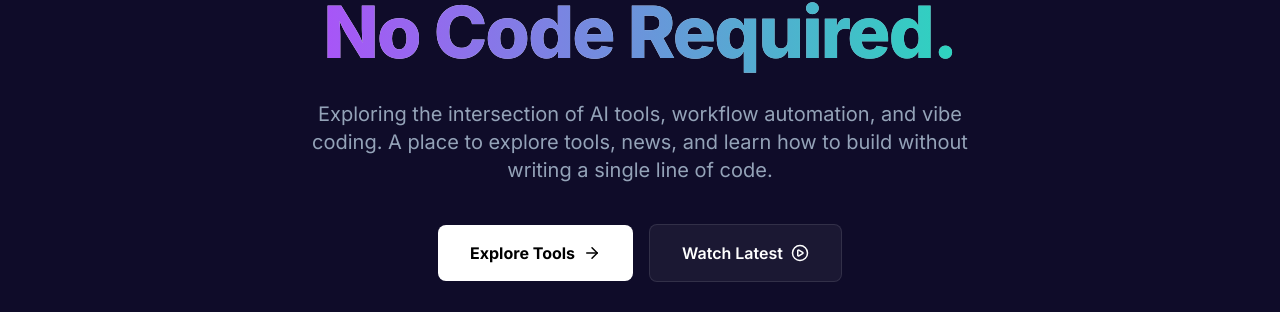
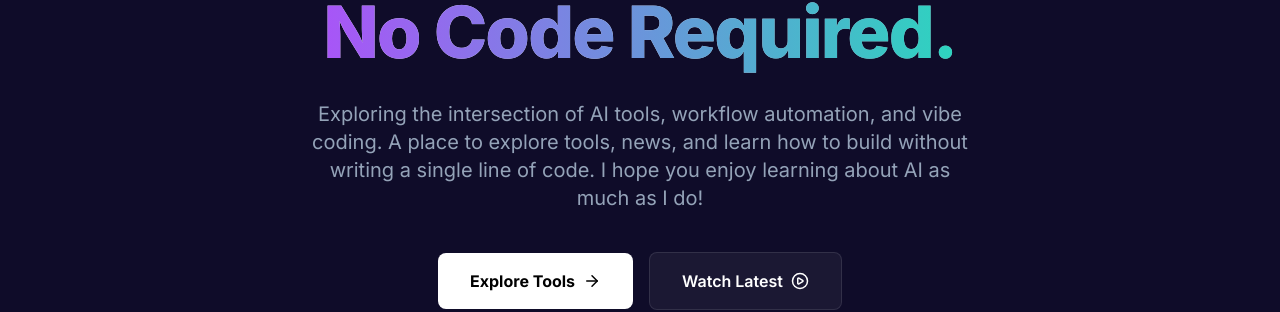
Before and after one commit to apurden/AdamBuilds-Website, a React (Vite) app: page /#/ in a window 1280 px wide. Shown: the part 346-658 px from the top of the page. Built offline with nearby package versions, Linux system fonts and the light colour scheme.

Commit message:
feat: Personalize home page intro
Add a welcoming sentence to the home page introduction to enhance user experience and personal brand connection.

```diff
--- a/pages/Home.tsx
+++ b/pages/Home.tsx
@@ -43,7 +43,7 @@ const Home: React.FC = () => {
 
           <FadeIn delay={200}>
             <p className="text-lg md:text-xl text-slate-400 max-w-2xl mx-auto mb-10 leading-relaxed">
-               Exploring the intersection of AI tools, workflow automation, and vibe coding. A place to explore tools, news, and learn how to build without writing a single line of code.
+               Exploring the intersection of AI tools, workflow automation, and vibe coding. A place to explore tools, news, and learn how to build without writing a single line of code. I hope you enjoy learning about AI as much as I do!
             </p>
           </FadeIn>
 
```
